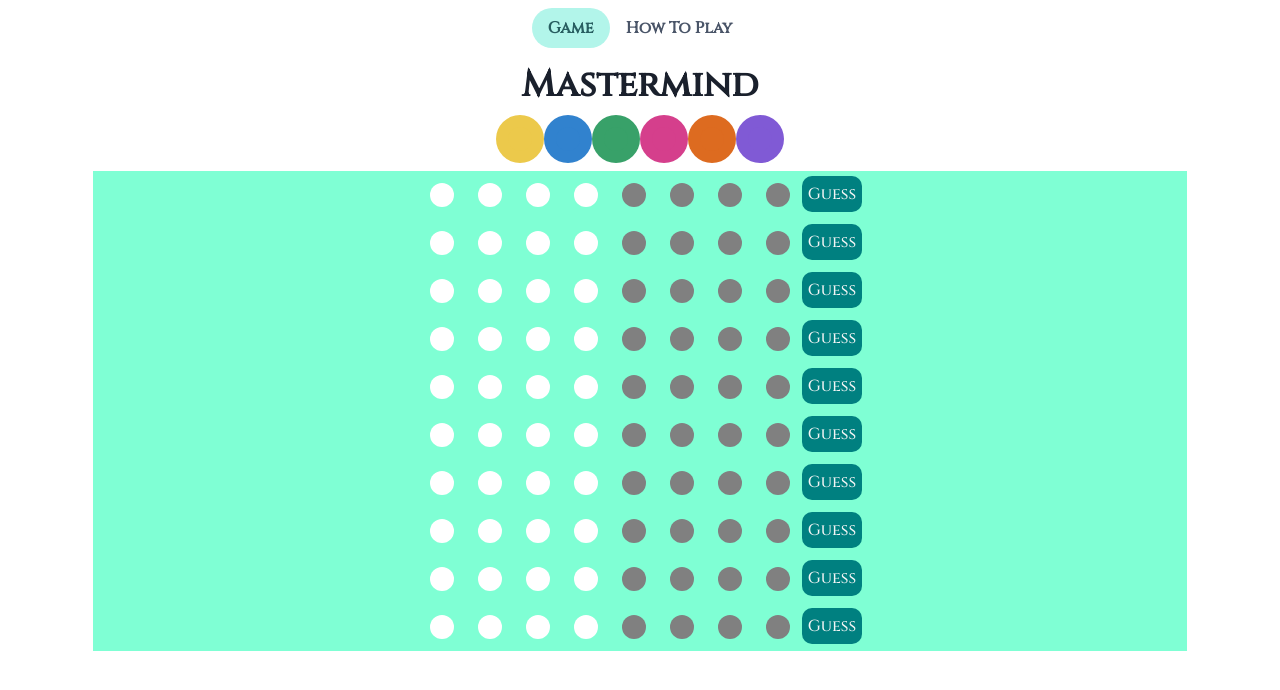
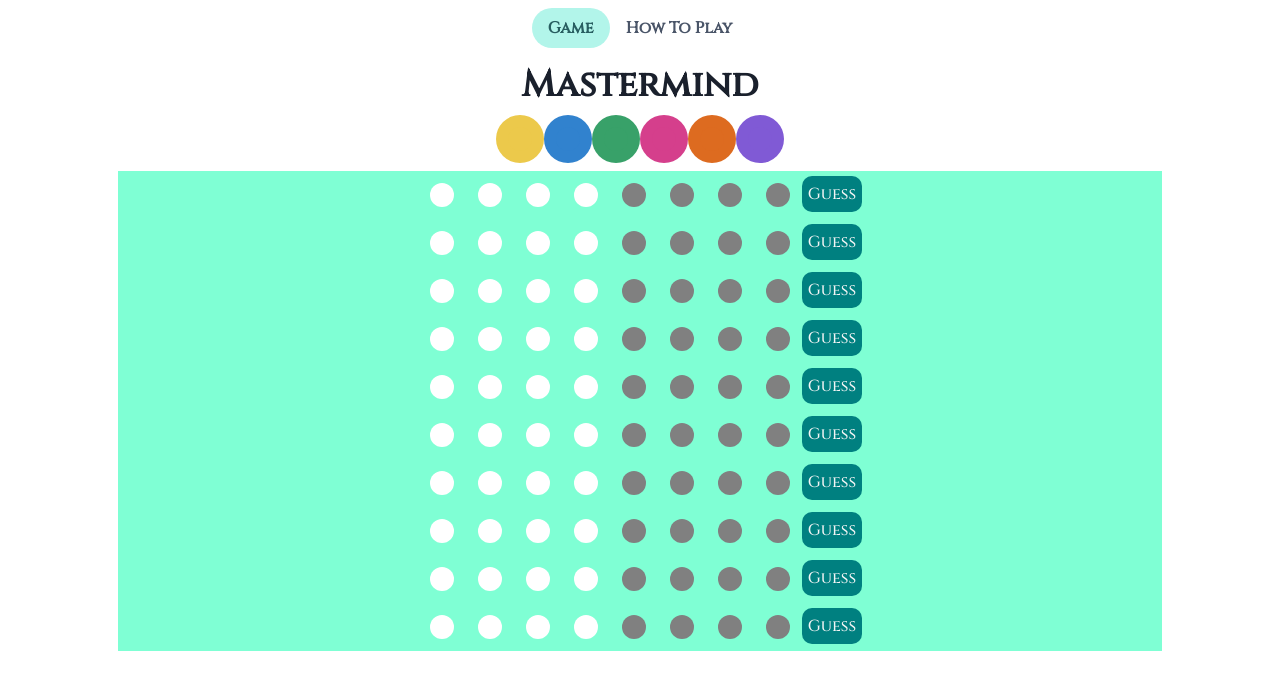
Before and after one commit to BethanL19/mastermind2.0, a React (Vite) app: page / in a window 1280 px wide. Shown: the top 690 px of the page. Built offline with nearby package versions, Linux system fonts and the light colour scheme.

Commit message:
update margin

```diff
--- a/src/style.css
+++ b/src/style.css
@@ -1,8 +1,8 @@
 @import url("https://fonts.googleapis.com/css2?family=Cinzel:wght@500&display=swap");
 .Board {
     background-color: aquamarine;
-    margin-left: 6vw;
-    margin-right: 6vw;
+    margin-left: 8vw;
+    margin-right: 8vw;
 }
 .Title {
     display: flex;
```
